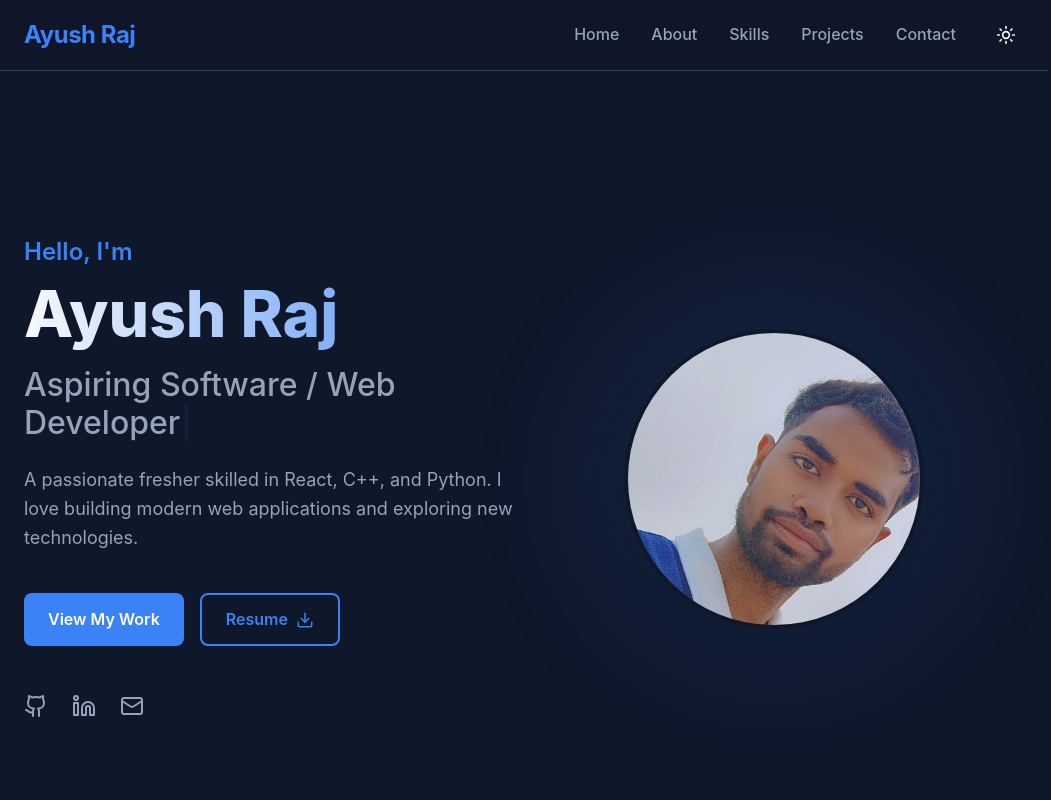
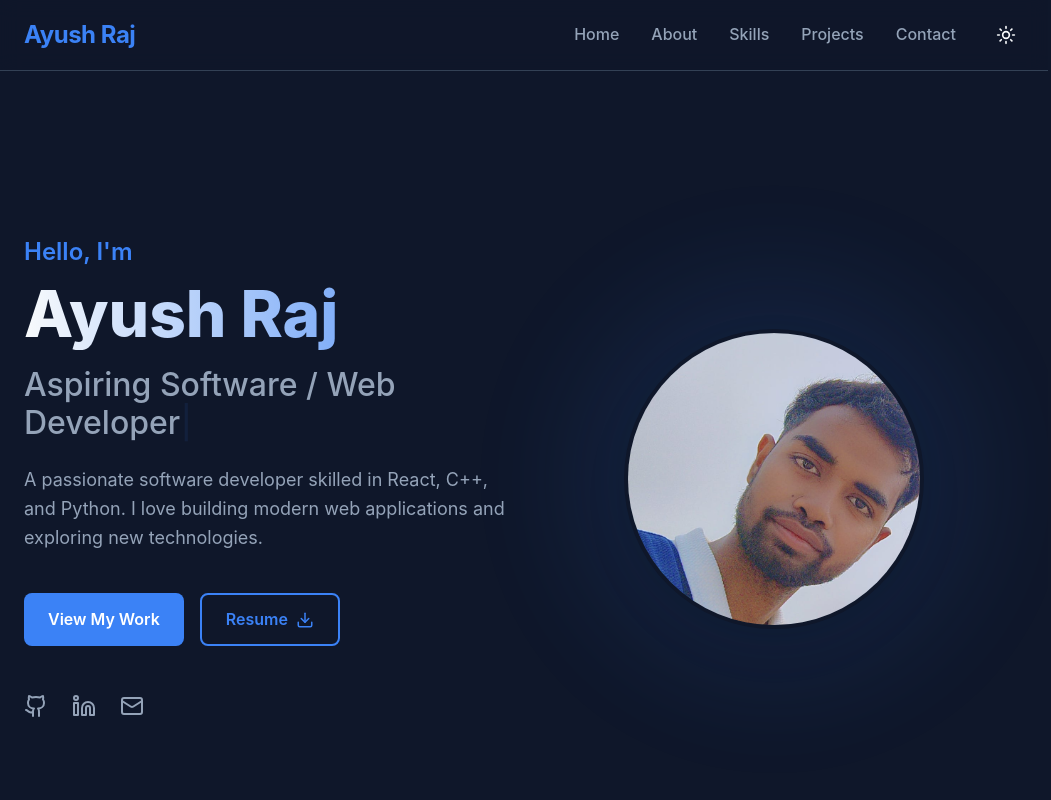
Before and after one commit to Ayush0425/Portfolio, a React (Vite) app: page / in a window 1280 px wide. Shown: the top 800 px of the page, without its empty margins (0-1051 px from the left). Built offline with nearby package versions, Linux system fonts and the light colour scheme; the HTML template or start-up script is replaced by a standard one.

Commit message:
Update hero description

```diff
--- a/src/components/Hero.jsx
+++ b/src/components/Hero.jsx
@@ -26,7 +26,7 @@ const Hero = () => {
                     <h1 className="hero-name">Ayush Raj</h1>
                     <h2 className="hero-role">{text}<span className="cursor">|</span></h2>
                     <p className="hero-description">
-                        A passionate fresher skilled in React, C++, and Python.
+                        A passionate software developer skilled in React, C++, and Python.
                         I love building modern web applications and exploring new technologies.
                     </p>
 
```
